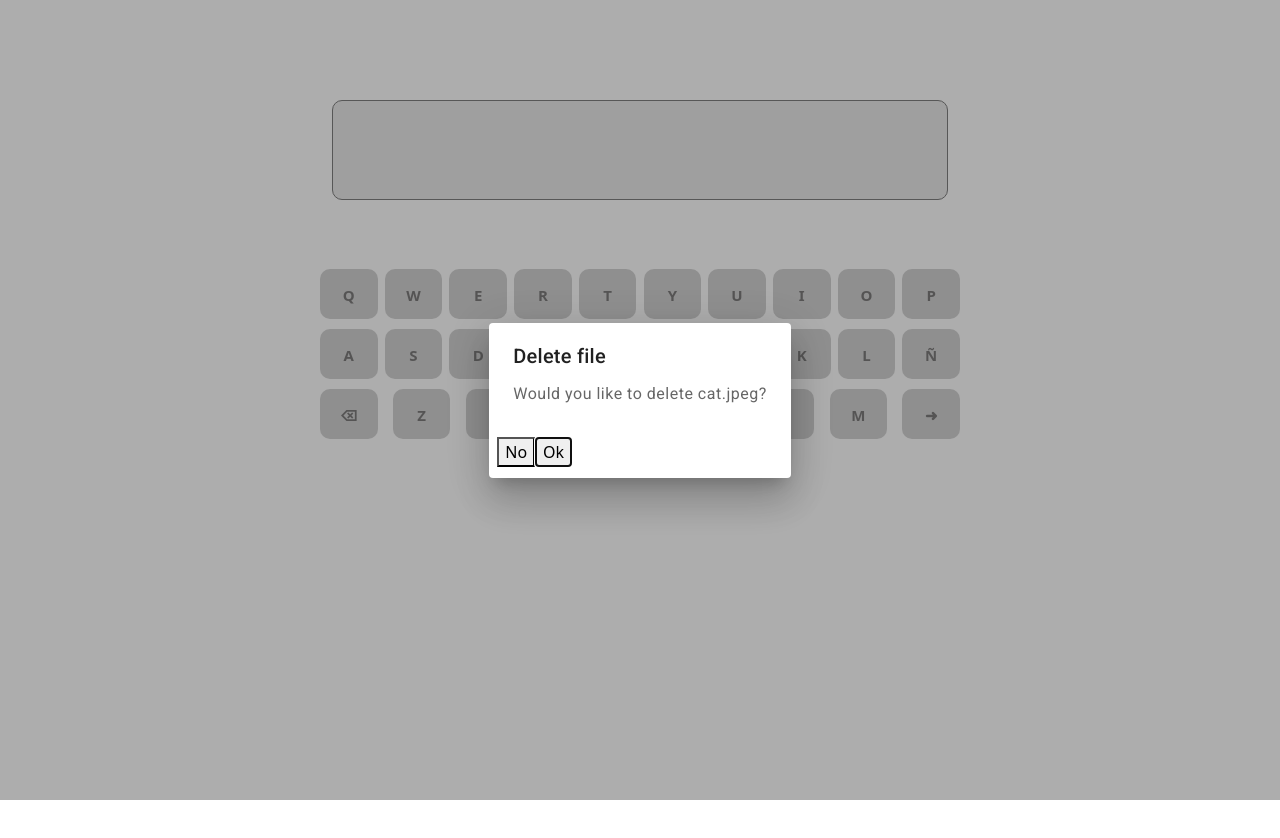
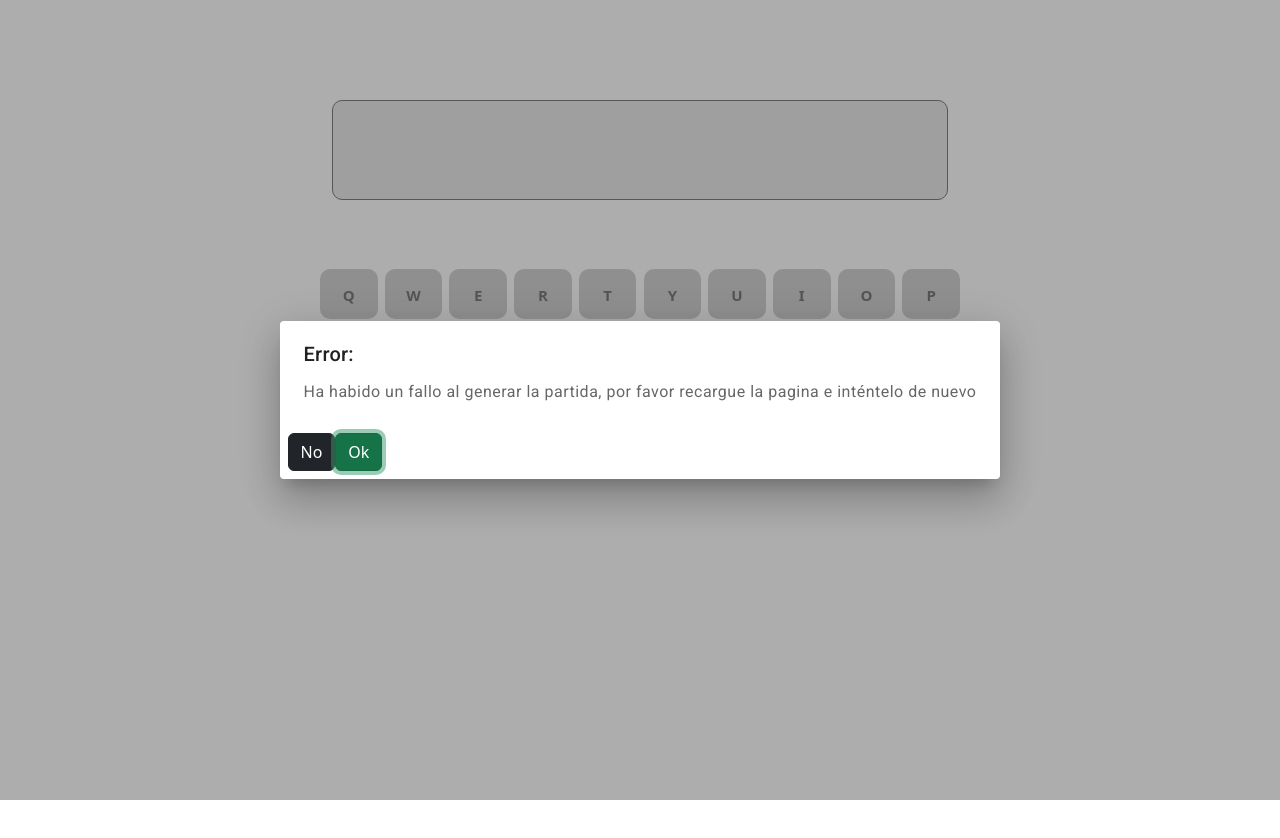
Before and after one commit to xgarciagSopra/squad1_wordle_front, an Angular app: page / in a window 1280 px wide. Shown: the top 838 px of the page. Built offline with nearby package versions, Linux system fonts and the light colour scheme.

Commit message:
fix(makeModal) Clean code dialog

```diff
--- a/src/app/app.module.ts
+++ b/src/app/app.module.ts
@@ -9,7 +9,7 @@ import { GameCenterComponent } from './components/game-center/game-center.compon
 
 import { BrowserAnimationsModule } from '@angular/platform-browser/animations';
 import { MatDialogModule } from '@angular/material/dialog';
-import { DialogComponent } from './components/dialog/dialog.component';
+import { ErrorRoundDialogComponent } from './components/error-round-dialog/error-round-dialog.component';
 
 @NgModule({
   declarations: [
@@ -17,7 +17,7 @@ import { DialogComponent } from './components/dialog/dialog.component';
     KeyboardComponent,
     ResultBoxComponent,
     GameCenterComponent,
-    DialogComponent,
+    ErrorRoundDialogComponent,
   ],
   imports: [
     BrowserModule,
--- a/src/app/components/dialog/dialog.component.html
+++ /dev/null
@@ -1,8 +0,0 @@
-
-  <h1 mat-dialog-title>Delete file</h1>
-  <div mat-dialog-content>Would you like to delete cat.jpeg?</div>
-  <div mat-dialog-actions>
-     <button mat-button mat-dialog-close>No</button>
-
-    <button mat-button mat-dialog-close cdkFocusInitial>Ok</button>
-  </div>
--- /dev/null
+++ b/src/app/components/error-round-dialog/error-round-dialog.component.html
@@ -0,0 +1,8 @@
+<div>
+    <h1 mat-dialog-title>Error:</h1>
+    <div mat-dialog-content>Ha habido un fallo al generar la partida, por favor recargue la pagina e inténtelo de nuevo</div>
+    <div mat-dialog-actions>
+        <button mat-button mat-dialog-close class="btn btn-dark">No</button>
+        <button mat-button mat-dialog-close cdkFocusInitial class="btn btn-success">Ok</button>
+    </div>
+</div>
--- a/src/app/components/game-center/game-center.component.ts
+++ b/src/app/components/game-center/game-center.component.ts
@@ -1,7 +1,7 @@
 import { Component, OnInit, ViewChild } from '@angular/core';
 
 import { MatDialog, MAT_DIALOG_DATA } from '@angular/material/dialog';
-import { DialogComponent } from '../dialog/dialog.component';
+import { ErrorRoundDialogComponent } from '../error-round-dialog/error-round-dialog.component';
 
 
 
@@ -13,7 +13,7 @@ import { DialogComponent } from '../dialog/dialog.component';
 export class GameCenterComponent implements OnInit {
 
   constructor(private dialog: MatDialog) {}
-  ngOnInit(): void {
+  ngOnInit(){
     this.openDialog();
   }
 
@@ -51,7 +51,7 @@ export class GameCenterComponent implements OnInit {
   }
 
   openDialog(){
-     const dialogRef = this.dialog.open(DialogComponent, {
+     const dialogRef = this.dialog.open(ErrorRoundDialogComponent, {
        panelClass: 'custom-dialog-container',
      });
   }
```
Also changed, not shown: src/app/components/dialog/dialog.component.ts (deleted, +0 -10 lines), src/app/components/error-round-dialog/error-round-dialog.component.ts (added, +10 -0 lines), src/app/components/error-round-dialog/error-round-dialog.component.scss (added), 2 other files (tests, documents, lock files or other folders).
